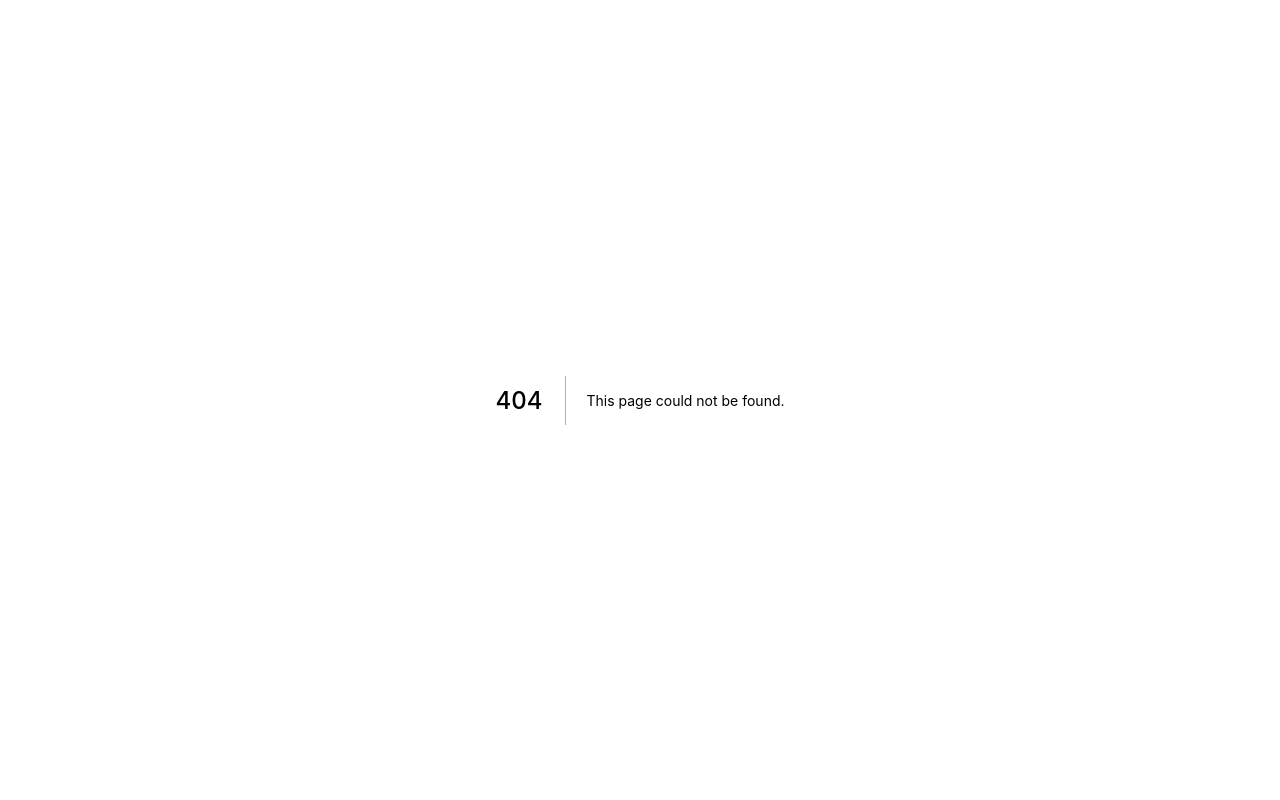
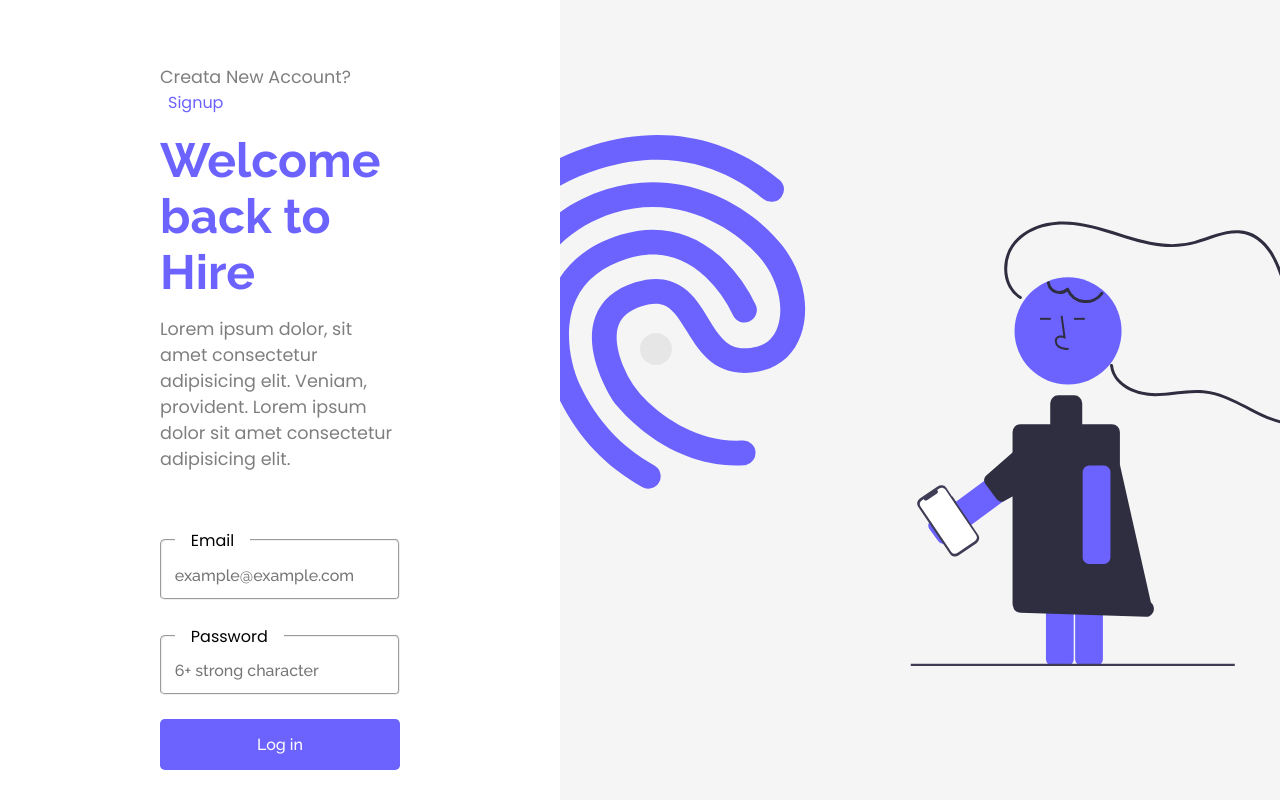
Before and after one commit to deepakvishwakarma-hh/live-forms, a Next.js app: page /login in a window 1280 px wide. Before the commit this address had no page. Built offline with nearby package versions, Linux system fonts and the light colour scheme.

Commit message:
Login / Signup page created

```diff
--- /dev/null
+++ b/components/elements/forms/index.tsx
@@ -0,0 +1,122 @@
+import style from "./style.module.scss";
+import { useState } from "react";
+import Link from "next/link"
+
+interface prop {
+    login?: boolean,
+    signup?: boolean,
+}
+
+interface stateType {
+    email: string,
+    password: string,
+}
+
+const Forms = ({ login, signup }: prop) => {
+
+
+
+    const initial: stateType = {
+        email: "",
+        password: ""
+    }
+
+    const [form, setForm] = useState(initial)
+
+
+    const validator = () => {
+
+        if (!form.email.includes('@')) {
+            alert('Invalid email');
+            return false
+        } else if (form.password.length < 6) {
+            alert('password must be at least 6 characters')
+            return false
+        }
+        return true
+
+    }
+
+
+    const onSubmit = (e: any) => {
+        e.preventDefault();
+
+        if (validator()) {
+            // expression goes here
+            console.log(form)
+
+        }
+    }
+
+    const onChange = (e: any) => {
+        const { value, name } = e.target;
+        setForm(prev => { return { ...prev, [name]: value } })
+    }
+
+
+    const properties: any = {
+        email: {
+            name: 'email',
+            type: 'text',
+            placeholder: 'example@example.com',
+            onChange,
+            required: true
+        },
+        password: {
+            name: 'password',
+            type: 'password',
+            placeholder: '6+ strong character',
+            onChange,
+            required: true
+        }
+    }
+
+
+    const flexible = {
+        nextRef: (!login) ? "Have an account? " : 'Creata New Account?',
+        nextHref: (login) ? "/signup" : "/login",
+        nextAnchor: (login) ? "Signup" : "Login",
+        heading: (login) ? "Welcome back to Hire" : "Connect with  Hire",
+        buttonVariant: (!login) ? "Create an account" : "Log in",
+    }
+
+    return (
+        <div className={style.wrapper}>
+
+
+            <div className={style.content}>
+
+                <div>
+                    <span>{flexible.nextRef}</span>
+                    <Link href={flexible.nextHref} passHref>
+                        <a>{flexible.nextAnchor}</a>
+                    </Link>
+                </div>
+
+                <div>
+                    <h1>{flexible.heading}</h1>
+                    <p>Lorem ipsum dolor, sit amet consectetur adipisicing elit. Veniam, provident. Lorem ipsum dolor sit amet consectetur adipisicing elit.
+                    </p>
+
+                    <form onSubmit={onSubmit}>
+                        <fieldset>
+                            <legend>Email</legend>
+                            <input {...properties.email} />
+                        </fieldset>
+
+                        <fieldset>
+                            <legend>Password</legend>
+                            <input {...properties.password} />
+                        </fieldset>
+                        <button type="submit">{flexible.buttonVariant}</button>
+                    </form>
+                </div>
+
+            </div>
+            <div className={style.illustration}></div>
+
+        </div>
+    )
+}
+
+export default Forms
--- /dev/null
+++ b/components/elements/forms/style.module.scss
@@ -0,0 +1,108 @@
+@import "../../../styles/parent";
+
+
+.wrapper {
+    display: flex;
+
+    .illustration {
+        flex: 3;
+        background: whitesmoke;
+        background-image: url('/login.svg');
+        background-repeat: no-repeat;
+        background-position: center;
+
+        @media (max-width : 1200px) {
+            flex: 2;
+        }
+
+        @media (max-width : 1000px) {
+            display: none;
+        }
+    }
+
+    .content {
+        flex: 1;
+        height: 100vh;
+        padding: 4rem 10rem;
+
+        @media (max-width : 1000px) {
+            padding: 4rem 10%;
+        }
+
+        div {
+
+            &:nth-child(1) {
+                margin-bottom: 5rem;
+
+                span {
+                    opacity: .5;
+                    @extend %resParagraphFontSize;
+                }
+
+                a {
+                    color: $blue;
+                    padding: 0 0 0 .5rem;
+                    text-transform: capitalize;
+                }
+            }
+
+            &:nth-child(2) {
+                // might imperfact
+                height: calc(100% - 10rem);
+
+                @extend %center-flex;
+                flex-direction: column;
+
+                h1 {
+                    font-size: 3rem;
+                    color: $blue;
+                    margin-bottom: 1rem;
+                    font-family: 'Raleway',
+                        sans-serif !important;
+                }
+
+                p {
+                    opacity: .5;
+                    margin-bottom: 2rem;
+                    @extend %resParagraphFontSize;
+
+                }
+
+                form {
+                    width: 100%;
+
+                    fieldset {
+                        padding: 0;
+                        margin: 0;
+                        margin: 1.5rem 0;
+                        padding: .8rem;
+                        border-radius: .3rem;
+
+                        legend {
+                            padding: 0 1rem
+                        }
+
+                        input {
+                            @extend %resetCss;
+                            font-size: 1rem;
+                            display: block;
+                            width: 100%;
+                        }
+                    }
+
+                    button {
+                        @extend %resetCss;
+                        width: 100%;
+                        padding: 1rem 0;
+                        background: $blue;
+                        border-radius: .3rem;
+                        color: white;
+                    }
+
+                }
+
+            }
+        }
+
+    }
+}
--- a/components/elements/index.ts
+++ b/components/elements/index.ts
@@ -2,6 +2,7 @@ import Header from "./header";
 import Footer from "./footer/inder";
 import Intro from "./intro";
 import Features from "./features";
+import Forms from "./forms";
 
 
-export { Header, Footer, Intro, Features };
+export { Header, Footer, Intro, Features, Forms };
--- a/components/elements/intro/style.module.scss
+++ b/components/elements/intro/style.module.scss
@@ -23,6 +23,9 @@
             font-size: 5rem;
             font-weight: 1000;
             text-transform: capitalize;
+            font-family: 'Raleway',
+                sans-serif !important;
+
 
             @media (max-width: 1200px) {
                 font-size: 4rem;
--- /dev/null
+++ b/pages/login.tsx
@@ -0,0 +1,7 @@
+import * as Elements from "../components/elements"
+
+const Login = () => {
+    return <Elements.Forms login />
+}
+
+export default Login;
--- a/styles/_parent.scss
+++ b/styles/_parent.scss
@@ -1,5 +1,9 @@
 // Need to Extends in every SCSSS
 
+$smoke: #F6F6FF;
+$blue : #6C63FF;
+$lightblue : #C7C4FF;
+$dark : #221C2E;
 
 %resetCss {
     border: none;
@@ -36,7 +40,9 @@
     }
 }
 
-$smoke: #F6F6FF;
-$blue : #6C63FF;
-$lightblue : #C7C4FF;
-$dark : #221C2E;
+
+%center-flex {
+    display: flex;
+    justify-content: center;
+    align-items: center;
+}
```
Also changed, not shown: pages/index.tsx (+2 -5 lines), pages/signup.tsx (added, +7 -0 lines), public/arrow-right.svg (added), public/login.svg (added).
